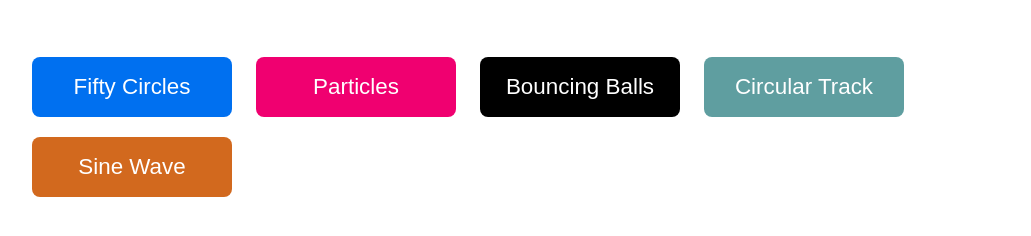
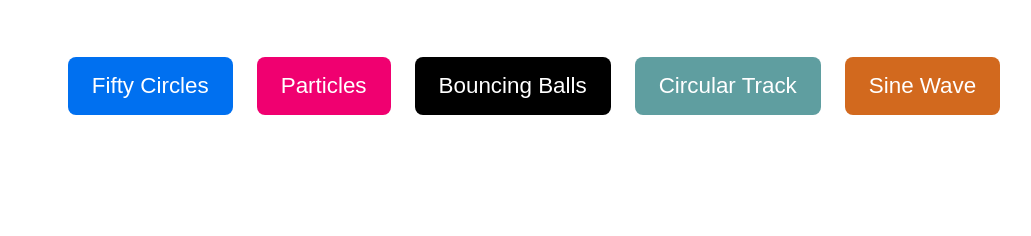
Before and after one commit to YoonHan/canvas-projects, a website: page index.html in a window 1280 px wide. Shown: the part 90-326 px from the top of the page, without its empty margins (106-1137 px from the left). Drawn offline with Linux system fonts and the light colour scheme.

Commit message:
css 수정

```diff
--- a/style.css
+++ b/style.css
@@ -41,8 +41,7 @@ button {
 }
 
 button.project-link-btn {
-  width: 200px;
-  height: 60px;
+  padding: 1rem 1.5rem;
   font-size: 1.4rem;
   border-radius: 8px;
   cursor: pointer;
```
